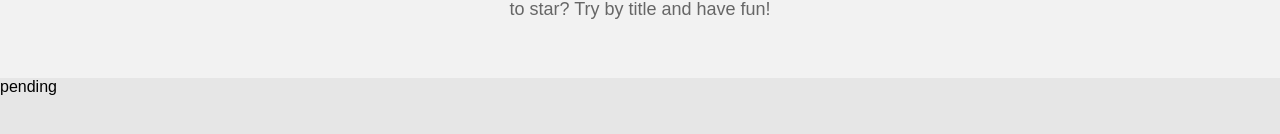
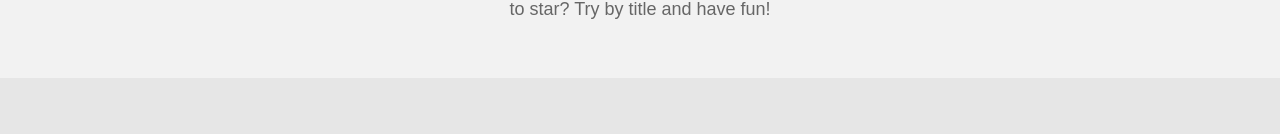
Before and after one commit to sunitto/projet-front-omdb, a plain HTML site: page index.html in a window 1280 px wide. Shown: the part 284-418 px from the top of the page. Drawn offline with Linux system fonts and the light colour scheme.

Commit message:
suppression du footer inutile

```diff
--- a/index.html
+++ b/index.html
@@ -24,6 +24,5 @@
       <!-- les résultats seront affichés ici -->
     </div>
   </div>
-  <footer>pending</footer>
 </body>
 </html>
```
